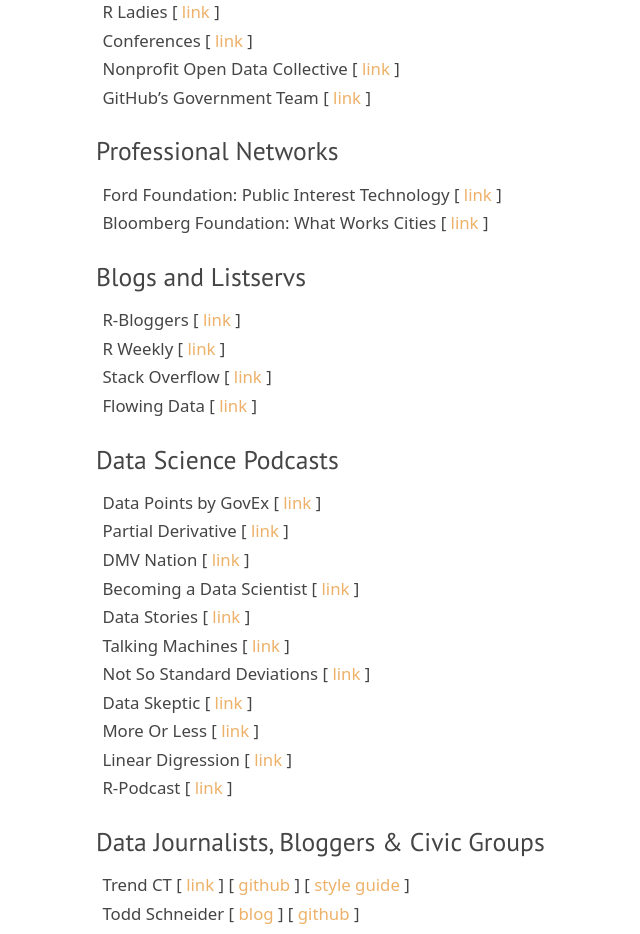
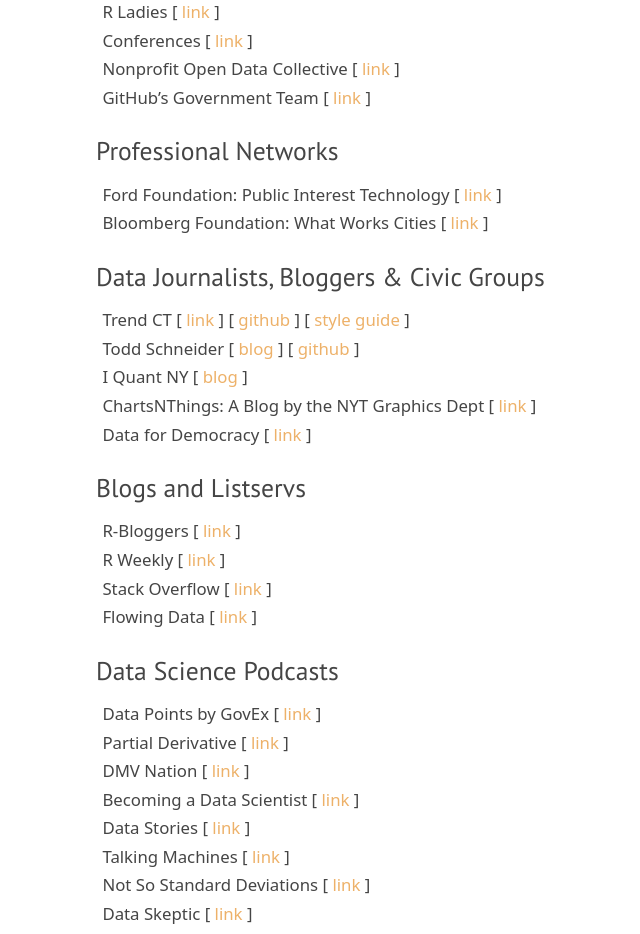
Before and after one commit to DS4PS/ds4ps.github.io, a Jekyll site: the page built from careers.md, in a window 1280 px wide and 1400 px high, scrolled down 3354 px. Shown: the top 934 px of the window, without its empty margins (224-864 px from the left). Built offline with Jekyll 4.4.1, drawn with Linux system fonts in a browser that asks for light colours; nearby versions of some CDN libraries; library files that are not in the unit come from our copies; some of the changed text lies outside the part shown.

Commit message:
Update careers.md

```diff
--- a/careers.md
+++ b/careers.md
@@ -119,14 +119,14 @@
 
 ### Example Fellowships:
 
-Data Incubator [ [fellowship overview](https://www.thedataincubator.com/fellowship.html#apply?ref=wam9saWUuYnJlZWRlbkBDb2xvcmFkby5FRFUK) ]
-Data Science for the Public Good [ [link](https://www.bi.vt.edu/sdal/projects/data-science-for-the-public-good-program) ]
+* Data Incubator [ [fellowship overview](https://www.thedataincubator.com/fellowship.html#apply?ref=wam9saWUuYnJlZWRlbkBDb2xvcmFkby5FRFUK) ]
+* Data Science for the Public Good [ [link](https://www.bi.vt.edu/sdal/projects/data-science-for-the-public-good-program) ]
 
 ### Example Job Boards:
 
-Indeed + “R Statistics” [ [link](https://www.indeed.com/jobs?q=R+Statistics&l=&ts=1546801625888&rs=1) ]
-R Users [ [link](https://www.r-users.com/) ]
-Zip Recruiter [ [link](https://www.ziprecruiter.com/Jobs/R-Programmer) ]
+* Indeed + “R Statistics” [ [link](https://www.indeed.com/jobs?q=R+Statistics&l=&ts=1546801625888&rs=1) ]
+* R Users [ [link](https://www.r-users.com/) ]
+* Zip Recruiter [ [link](https://www.ziprecruiter.com/Jobs/R-Programmer) ]
 
 <br>
 <br>
@@ -201,6 +201,15 @@
 
 
 
+### Data Journalists, Bloggers & Civic Groups
+
+Trend CT [ [link](https://trendct.org/) ] [ [github](https://github.com/trendct-data) ] [ [style guide](https://github.com/trendct/data/tree/master/data-repo-styleguide) ]
+Todd Schneider [ [blog](http://toddwschneider.com/) ] [ [github](https://github.com/toddwschneider) ]
+I Quant NY [ [blog](http://iquantny.tumblr.com/) ]
+ChartsNThings: A Blog by the NYT Graphics Dept [ [link](http://kpq.github.io/chartsnthings/) ]
+Data for Democracy [ [link](http://datafordemocracy.org/) ]
+
+
 ### Blogs and Listservs
 
 R-Bloggers [ [link](http://www.r-bloggers.com/) ]
```
Also changed, not shown: other parts of careers.md (+0 -7 lines).
